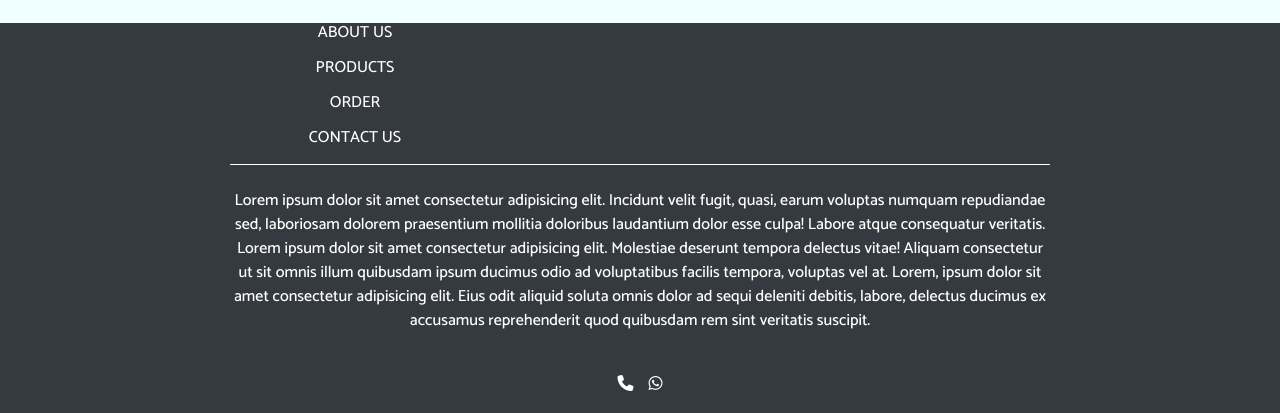
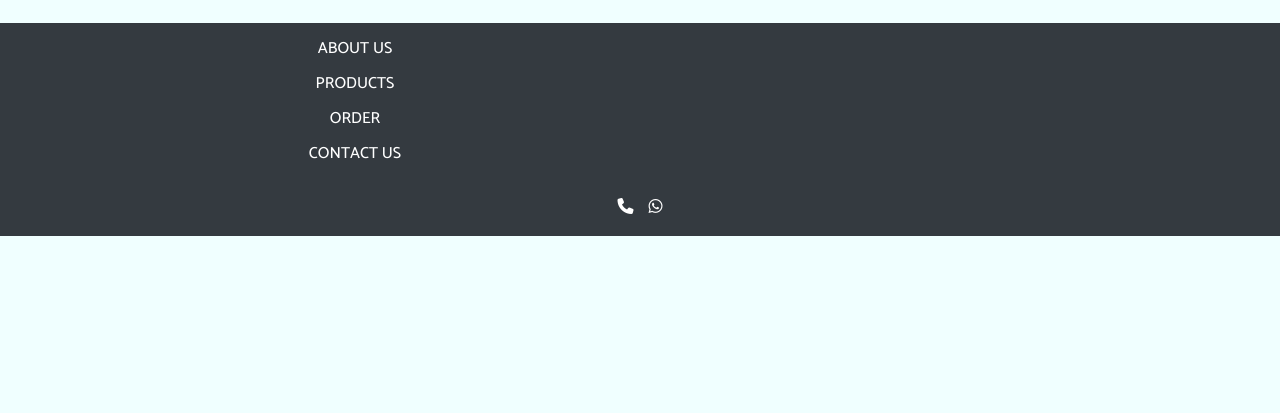
Before and after one commit to RaswanthGS/Medicals, a Django app: page / in a window 1280 px wide. Shown: the part 2575-2988 px from the top of the page. After the commit the page ends 2811 px from the top, so only its background shows below. Run offline with Django 4.2, Linux system fonts and the light colour scheme; some libraries are stand-ins or nearby versions.

Commit message:
Update base.html

```diff
--- a/my_project/blog/templates/blog/base.html
+++ b/my_project/blog/templates/blog/base.html
@@ -278,20 +278,12 @@
 
 
     <div class="container" style="color: white;">
-        <div class="row">
+        <div class="row py-3">
             <div class="col-md-6">
                 <h6 class="mb-3"><a href="#" style="color: white; cursor:pointer;">ABOUT US</a></h6>
                 <h6 class="mb-3"><a href="#" style="color: white; cursor:pointer;">PRODUCTS</a></h6>
                 <h6 class="mb-3"><a href="#" style="color: white; cursor:pointer;">ORDER</a></h6>
                 <h6 class="mb-3"><a href="#" style="color: white; cursor:pointer;">CONTACT US</a></h6>
-            </div>
-        </div>
-        <div class="container">
-            <div class="py-4" style="text-align: center; margin-left: 12%; margin-right: 12%; border-top: 1px solid white;">
-                <p>Lorem ipsum dolor sit amet consectetur adipisicing elit. Incidunt velit fugit, quasi, earum voluptas numquam repudiandae sed, laboriosam dolorem praesentium mollitia doloribus laudantium dolor esse culpa! Labore atque consequatur veritatis.
-                    Lorem ipsum dolor sit amet consectetur adipisicing elit. Molestiae deserunt tempora delectus vitae! Aliquam consectetur ut sit omnis illum quibusdam ipsum ducimus odio ad voluptatibus facilis tempora, voluptas vel at.
-                    Lorem, ipsum dolor sit amet consectetur adipisicing elit. Eius odit aliquid soluta omnis dolor ad sequi deleniti debitis, labore, delectus ducimus ex accusamus reprehenderit quod quibusdam rem sint veritatis suscipit.
-                </p>
             </div>
         </div>
         <div class="icon pb-3">
```
